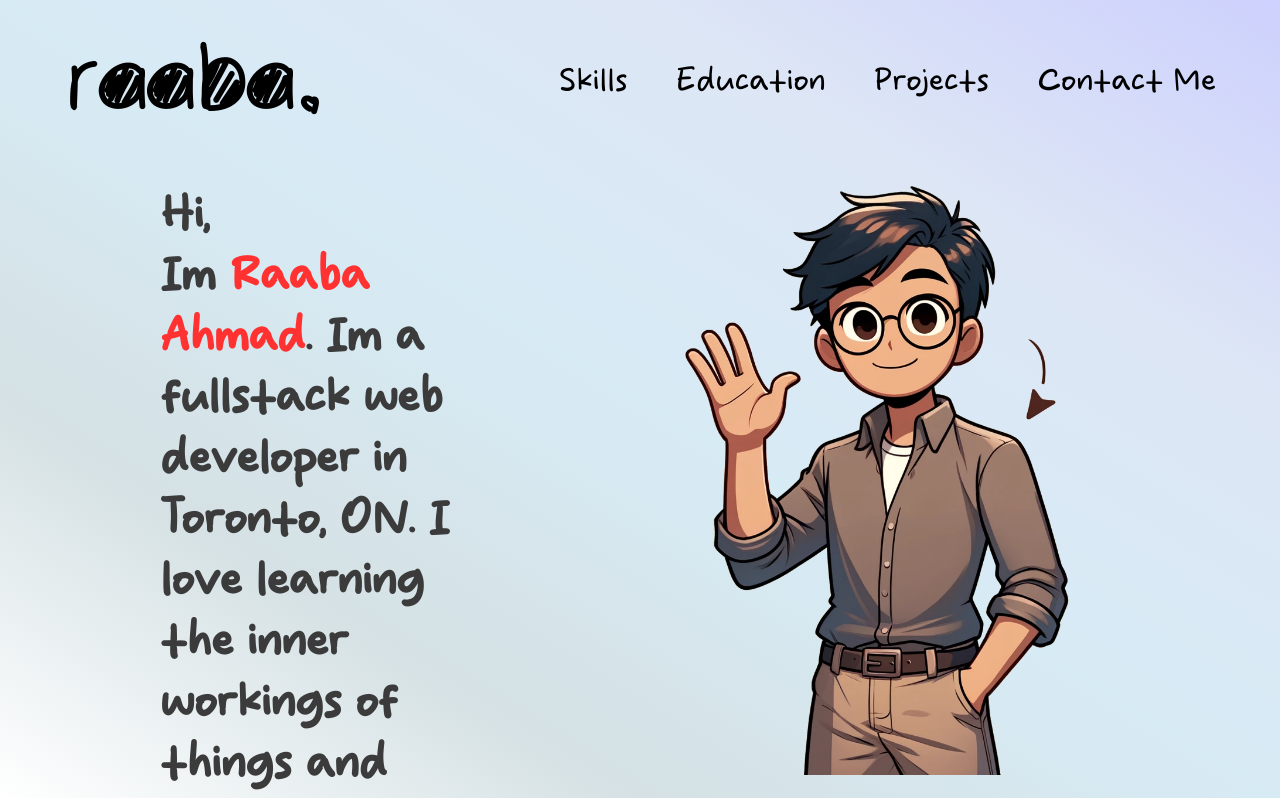
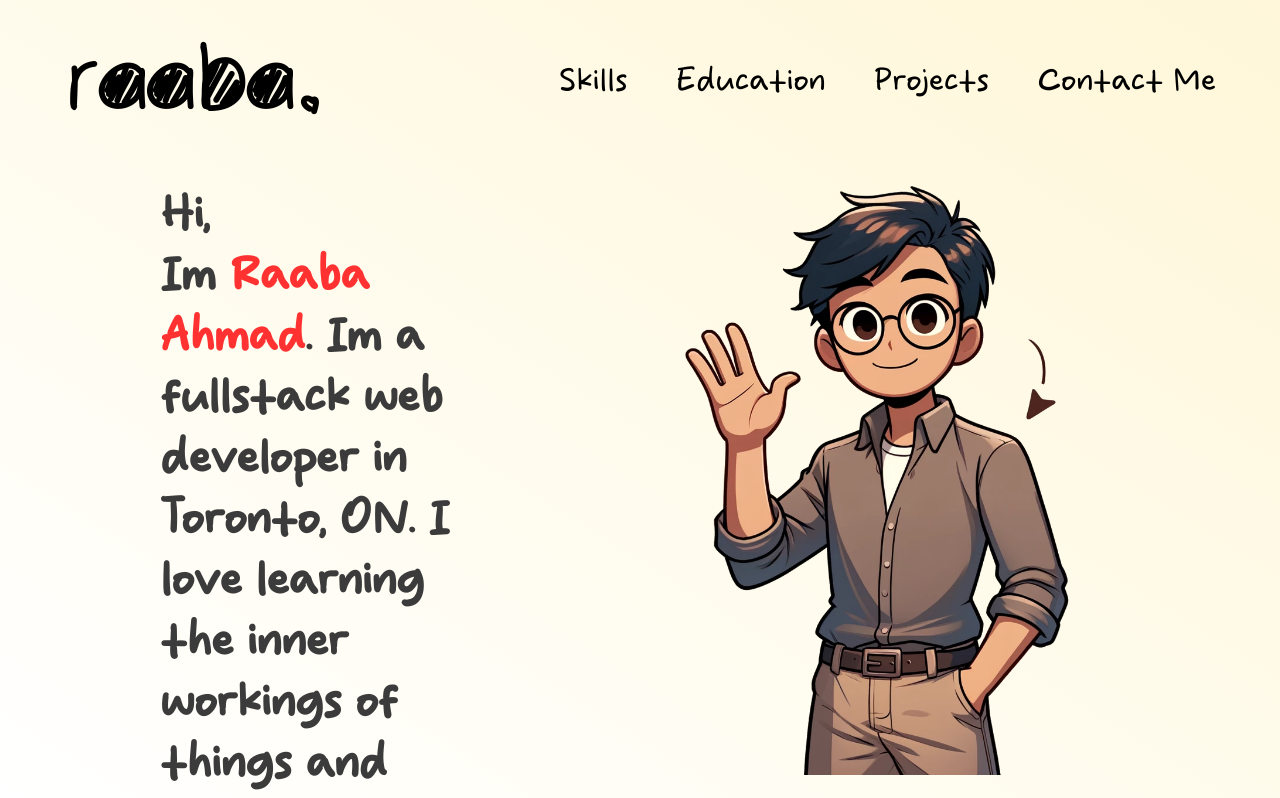
Before and after one commit to raaba241/Professional-Portfolio, a React (Vite) app: page / in a window 1280 px wide. Shown: the top 798 px of the page. Built offline with nearby package versions, Linux system fonts and the light colour scheme.

Commit message:
added different styling

```diff
--- a/src/App.css
+++ b/src/App.css
@@ -1,7 +1,7 @@
 body {
   margin: 0px;
   height: 100vh;
-  background-image: linear-gradient(to right top, #ffffff, #d5e1e4, #d7ebf5, #dde6f5, #cdd1fd);
+  background-image: linear-gradient(to right top, #ffffff,  #fff7d8);
   background-attachment: fixed;
   background-size: cover;
 }
```
